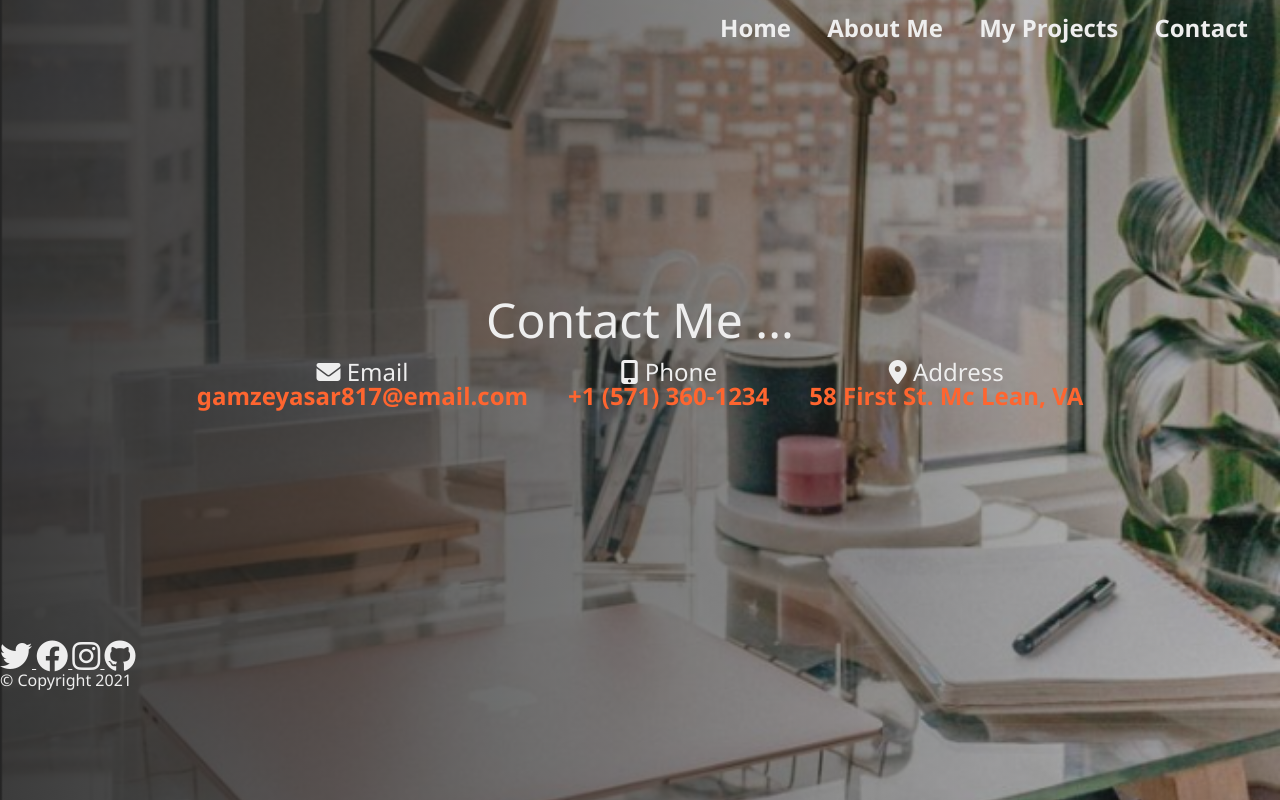
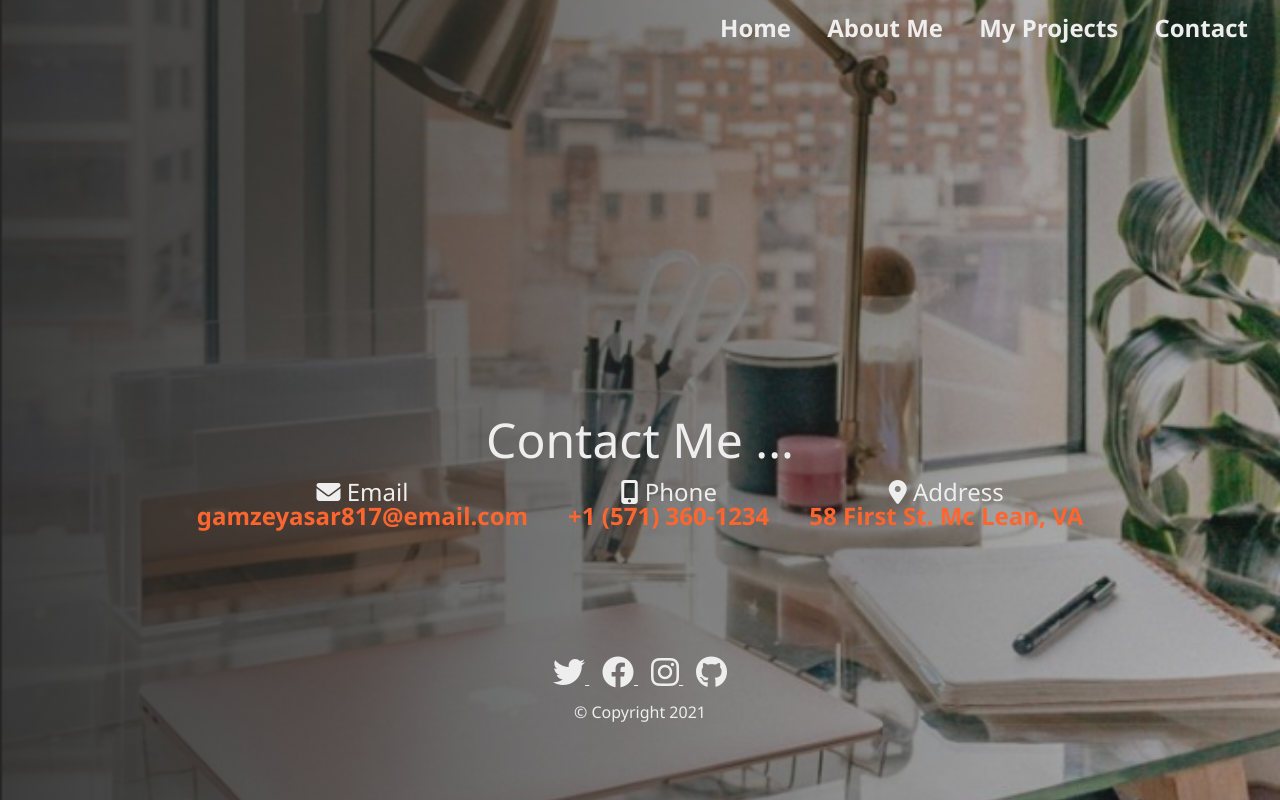
Before and after one commit to Gamzeysr/Sass-Project, a plain HTML site: page contact.html in a window 1280 px wide. Drawn offline with Linux system fonts and the light colour scheme.

Commit message:
contact footer created

```diff
--- a/scss/components/_footer.scss
+++ b/scss/components/_footer.scss
@@ -50,3 +50,16 @@ footer.vertical {
 
     }
 }
+
+footer.middle {
+    height: 20vh;
+    display: flex;
+    flex-direction: column;
+    justify-content: flex-start;
+    align-items: center;
+    padding: 1rem;
+    gap: 1rem;
+    @extend .link-style;
+
+
+}
--- a/scss/pages/_contact.scss
+++ b/scss/pages/_contact.scss
@@ -1,10 +1,14 @@
 .contact-bgImg-container {
-    @include bgImage(100vh, $main-bgImage-path)
+    @include bgImage(100vh, $main-bgImage-path);
+
+    nav {
+        height: 40vh;
+    }
 }
 
 .contact {
     // border: solid red;
-    height: 70vh;
+    height: 40vh;
     display: flex;
     flex-direction: column;
     justify-content: center;
```
Also changed, not shown: css/main.css, 1 other file.
